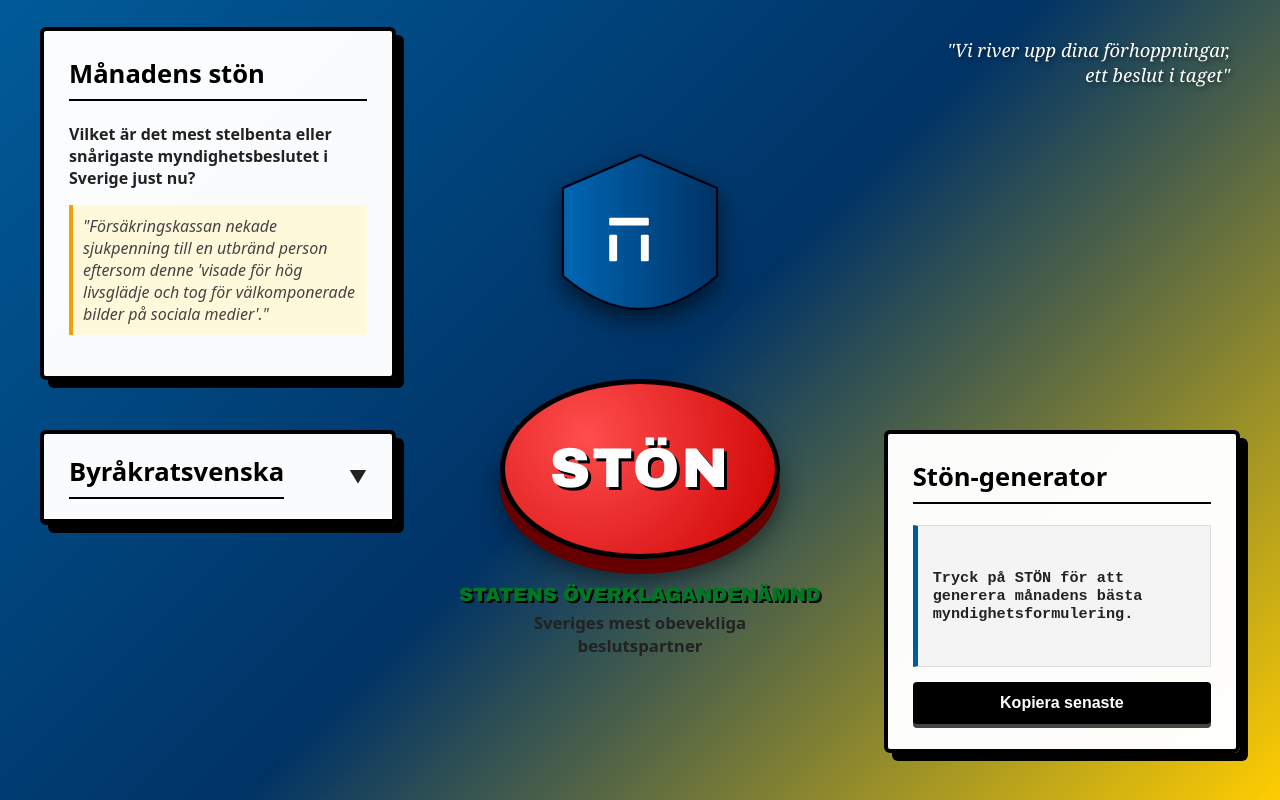
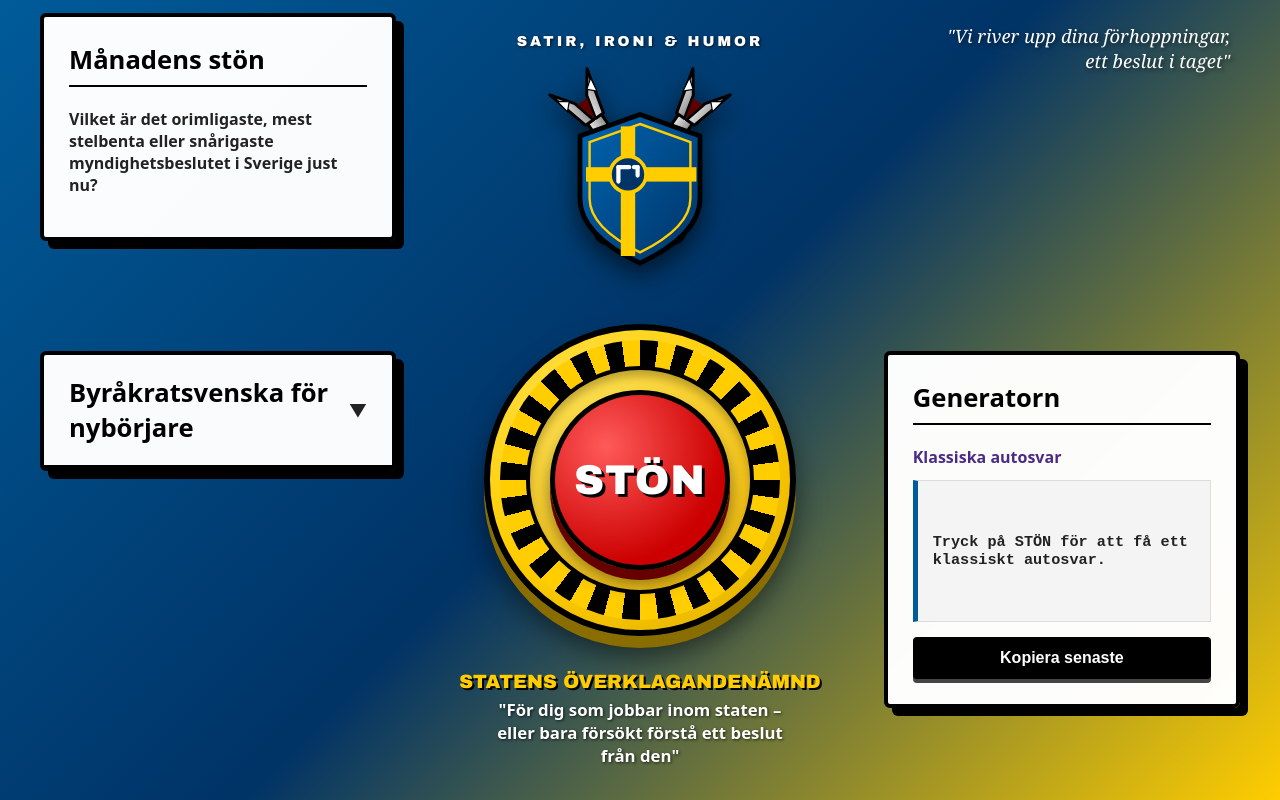
Before and after one commit to stondotnu/stondotnu.github.io, a plain HTML site: page index.html in a window 1280 px wide. Drawn offline with Linux system fonts and the light colour scheme.

Commit message:
Update index.html

```diff
--- a/index.html
+++ b/index.html
@@ -18,14 +18,11 @@
             --black: #000;
             --text: #222;
             --accent-red: #cc0000;
-            --accent-red-light: #ff6666;
             --max-width: 1200px;
         }
 
-        /* Utility: visually hidden for an accessible H1 */
         .sr-only { position: absolute; width: 1px; height: 1px; padding: 0; margin: -1px; overflow: hidden; clip: rect(0,0,0,0); white-space: nowrap; border: 0; }
 
-        /* Blågul gradient som bakgrund */
         html,body{height:100%;}
         body {
             margin: 0;
@@ -40,7 +37,6 @@
             align-items: center;
         }
 
-        /* Huvudlayouten */
         .grid-container {
             display: grid;
             grid-template-columns: 1fr 1.2fr 1fr;
@@ -50,7 +46,6 @@
             align-items: start;
         }
 
-        /* Slogan högst upp till höger */
         .slogan {
             grid-column: 3;
             grid-row: 1;
@@ -63,14 +58,12 @@
             padding: 10px;
         }
 
-        /* Stil för satirrutorna (Svarta ramar enligt din skiss) */
         .box {
             background: rgba(255, 255, 255, 0.98);
             border: 4px solid var(--black);
             border-radius: 6px;
             padding: 25px;
             box-shadow: 8px 8px 0px var(--black);
-            transition: all 0.2s ease;
             margin-bottom: 20px;
         }
 
@@ -82,12 +75,10 @@
             padding-bottom: 8px;
         }
 
-        /* Placering av rutor */
         .box-manadens { grid-column: 1; grid-row: 1; }
         .box-byrakrat { grid-column: 1; grid-row: 2; }
         .box-generator { grid-column: 3; grid-row: 2; }
 
-        /* Anpassa details/summary för accessible accordion */
         details.box { padding: 0; }
         details > summary.accordion-header {
             cursor: pointer;
@@ -99,13 +90,9 @@
             padding: 20px 25px;
             list-style: none;
         }
-        summary.accordion-header h2 { margin: 0; }
+        summary.accordion-header h2 { margin: 0; border: none; padding: 0; }
         summary.accordion-header::-webkit-details-marker { display:none; }
-        details[open] summary.accordion-header::after {
-            content: '▲';
-            font-size: 1.1rem;
-            font-weight: bold;
-        }
+        details[open] summary.accordion-header::after { content: '▲'; font-size: 1.1rem; font-weight: bold; }
         summary.accordion-header::after { content: '▼'; font-size: 1.1rem; font-weight: bold; }
 
         .accordion-content { padding: 15px 25px 25px 25px; }
@@ -113,7 +100,6 @@
         .dictionary-item { margin-bottom: 15px; padding-bottom: 10px; border-bottom: 1px dashed #ccc; font-size: 0.95rem; }
         .dictionary-item:last-child { border-bottom: none; margin-bottom: 0; padding-bottom: 0; }
 
-        /* Centralt element (Logga, Knapp och text) */
         .center-zone {
             grid-column: 2;
             grid-row: 1 / span 2;
@@ -126,36 +112,70 @@
         }
 
         /* LOGGA */
-        .myndighet-logo { width: 220px; height: 220px; margin-bottom: 15px; filter: drop-shadow(0px 10px 12px rgba(0,0,0,0.6)); }
+        .myndighet-logo { width: 240px; height: 240px; margin-bottom: 20px; filter: drop-shadow(0px 10px 12px rgba(0,0,0,0.6)); }
 
-        /* STÖNKNAPPEN */
+        /* AVFYRNINGSKNAPP: gul bas + rund röd knapp */
+        .launch-base {
+            position: relative;
+            width: 300px;
+            height: 300px;
+            border-radius: 50%;
+            background: radial-gradient(circle at 35% 30%, #ffe55c, var(--yellow) 55%, #d9a800);
+            border: 6px solid var(--black);
+            box-shadow: 0 12px 0 #8a6d00, 0 20px 28px rgba(0,0,0,0.5);
+            display: flex;
+            align-items: center;
+            justify-content: center;
+        }
+        /* varningsrand */
+        .launch-base::before {
+            content: '';
+            position: absolute;
+            inset: 10px;
+            border-radius: 50%;
+            background: repeating-conic-gradient(var(--black) 0 7.5deg, var(--yellow) 7.5deg 15deg);
+        }
+        /* innerplatta */
+        .launch-base::after {
+            content: '';
+            position: absolute;
+            inset: 36px;
+            border-radius: 50%;
+            background: radial-gradient(circle at 35% 30%, #ffe55c, #f2b800);
+            border: 4px solid var(--black);
+            box-shadow: inset 0 6px 10px rgba(0,0,0,0.25);
+        }
+
         .ston-button {
-            background: radial-gradient(circle at 30% 30%, #ff4d4d, var(--accent-red));
+            position: relative;
+            z-index: 1;
+            background: radial-gradient(circle at 30% 30%, #ff5a5a, var(--accent-red) 70%);
             color: white;
             border: 5px solid var(--black);
-            width: 280px;
+            width: 180px;
             height: 180px;
             border-radius: 50%;
             font-family: 'Arial Black', Impact, sans-serif;
-            font-size: 3.5rem;
+            font-size: 2.6rem;
             font-weight: bold;
-            letter-spacing: 2px;
+            letter-spacing: 1px;
             cursor: pointer;
-            box-shadow: 0 15px 0px #660000, 0 20px 25px rgba(0,0,0,0.5);
+            box-shadow: 0 10px 0 #660000, 0 14px 18px rgba(0,0,0,0.45);
             transition: transform 0.12s ease, box-shadow 0.12s ease;
-            outline: none;
             text-shadow: 3px 3px 0px var(--black);
             display: inline-flex;
             align-items: center;
             justify-content: center;
+            padding: 0;
         }
-        .ston-button:hover { background: radial-gradient(circle at 30% 30%, #ff6666, #e60000); }
-        .ston-button:active { transform: translateY(10px); box-shadow: 0 5px 0px #660000, 0 10px 15px rgba(0,0,0,0.5); }
+        .ston-button:hover { background: radial-gradient(circle at 30% 30%, #ff7a7a, #e60000 70%); }
+        .ston-button:active { transform: translateY(8px); box-shadow: 0 2px 0 #660000, 0 4px 8px rgba(0,0,0,0.45); }
 
-        .myndighet-titel { margin-top: 25px; color: #072; font-family: 'Arial Black', sans-serif; font-size: 1.2rem; text-transform: uppercase; text-shadow: 2px 2px 0px var(--black); }
-        .myndighet-sub { color: #222; font-size: 1.05rem; font-weight: bold; margin-top: 6px; max-width: 320px; }
+        .myndighet-titel { margin-top: 35px; color: var(--yellow); font-family: 'Arial Black', sans-serif; font-size: 1.2rem; text-transform: uppercase; text-shadow: 2px 2px 0px var(--black); }
+        .myndighet-sub { color: #fff; font-size: 1.05rem; font-weight: bold; margin-top: 6px; max-width: 320px; text-shadow: 1px 1px 3px rgba(0,0,0,0.7); }
 
-        /* Generatorlådan */
+        .gen-sub { margin: 0 0 12px; font-weight: bold; color: #4b2a86; }
+        .kicker { color: #fff; font-family: 'Arial Black', sans-serif; font-size: 0.9rem; letter-spacing: 3px; text-transform: uppercase; margin-bottom: 15px; text-shadow: 1px 1px 3px rgba(0,0,0,0.7); }
         .gen-output { background: #f4f4f4; padding: 15px; border-left: 5px solid var(--blue-1); min-height: 110px; font-family: 'Courier New', Courier, monospace; font-size: 0.95rem; margin-bottom: 15px; border-top: 1px solid #ddd; border-right: 1px solid #ddd; border-bottom: 1px solid #ddd; display: flex; align-items: center; font-weight: bold; }
 
         .btn-small { background: var(--black); color: white; border: none; padding: 12px 15px; cursor: pointer; font-weight: bold; border-radius: 4px; width: 100%; font-size: 1rem; box-shadow: 0 4px 0px #444; }
@@ -165,19 +185,19 @@
         .shake { animation: shakeAnim 0.3s ease-in-out; }
         @keyframes shakeAnim { 0%,100%{ transform: translateX(0);} 20%,60%{ transform: translateX(-6px);} 40%,80%{ transform: translateX(6px);} }
 
-        /* focus styles for keyboard users */
-        button:focus, summary:focus, .btn-small:focus { outline: 3px solid #ffd54f; outline-offset: 3px; }
+        button:focus-visible, summary:focus-visible { outline: 3px solid #fff; outline-offset: 3px; }
 
-        /* Respect reduced motion */
         @media (prefers-reduced-motion: reduce) { .shake, .ston-button, * { animation-duration: 1ms !important; transition-duration: 1ms !important; } }
 
         @media (max-width: 900px) {
             .grid-container { display: flex; flex-direction: column; }
             .slogan { text-align: center; order: -1; }
             .center-zone { order: 0; }
-            .ston-button { width: 220px; height: 140px; font-size: 2.6rem; }
+            .myndighet-logo { width: 200px; height: 200px; }
+            .launch-base { width: 250px; height: 250px; }
+            .launch-base::after { inset: 30px; }
+            .ston-button { width: 150px; height: 150px; font-size: 2.1rem; }
         }
-
     </style>
 </head>
 <body>
@@ -186,24 +206,18 @@
 
     <div class="grid-container" id="main-grid">
 
-        <!-- Citat/Slogan -->
         <div class="slogan" aria-hidden="true">
             "Vi river upp dina förhoppningar,<br>ett beslut i taget"
         </div>
 
-        <!-- MÅNADENS STÖN -->
         <section class="box box-manadens" aria-labelledby="manadens-title">
             <h2 id="manadens-title">Månadens stön</h2>
-            <p><strong>Vilket är det mest stelbenta eller snårigaste myndighetsbeslutet i Sverige just nu?</strong></p>
-            <p style="font-style: italic; color: #444; margin-top: 15px; background: #fff9db; padding: 10px; border-left: 4px solid #f59f00;">
-                "Försäkringskassan nekade sjukpenning till en utbränd person eftersom denne 'visade för hög livsglädje och tog för välkomponerade bilder på sociala medier'."
-            </p>
+            <p><strong>Vilket är det orimligaste, mest stelbenta eller snårigaste myndighetsbeslutet i Sverige just nu?</strong></p>
         </section>
 
-        <!-- BYRÅKRATSVENSKA (accessible details/summary) -->
         <details class="box box-byrakrat" id="byrakrat-accordion">
-            <summary class="accordion-header" role="button" aria-controls="byrakrat-content">
-                <h2>Byråkratsvenska</h2>
+            <summary class="accordion-header">
+                <h2>Byråkratsvenska för nybörjare</h2>
             </summary>
             <div class="accordion-content" id="byrakrat-content">
                 <div style="padding-top: 5px;">
@@ -220,7 +234,7 @@
                         <strong>"Skyndsamt"</strong><br>➔ Betyder: Inom de närmaste fjorton månaderna, om ingen blir långtidssjukskriven.
                     </div>
                     <div class="dictionary-item">
-                        <strong>"Välvillig tolkning"</strong><br>➔ Betyder: We hittade inget kryphål för att neka dig direkt, men vi letar fortfarande.
+                        <strong>"Välvillig tolkning"</strong><br>➔ Betyder: Vi hittade inget kryphål för att neka dig direkt, men vi letar fortfarande.
                     </div>
                     <div class="dictionary-item">
                         <strong>"Ärendet är avslutat"</strong><br>➔ Betyder: Sluta ring oss, vi har blockerat ditt nummer i växeln.
@@ -232,37 +246,66 @@
             </div>
         </details>
 
-        <!-- CENTRUM: LOGGA + STÖNKNAPPEN -->
         <div class="center-zone" role="region" aria-labelledby="centrum-title">
 
-            <!-- Inline SVG with accessible title -->
+            <div class="kicker">Satir, ironi &amp; humor</div>
+
+            <!-- Logotyp: sköld med två korsade häftklammerborttagare med vidöppna käftar -->
             <svg class="myndighet-logo" viewBox="0 0 200 200" xmlns="http://www.w3.org/2000/svg" role="img" aria-labelledby="logo-title logo-desc">
                 <title id="logo-title">STÖN.NU logotyp</title>
-                <desc id="logo-desc">En stiliserad blå sköld med en avbruten häftklammer-symbol i mitten.</desc>
+                <desc id="logo-desc">En blå sköld med gult kors och en avbruten häftklammer. Bakom skölden ligger två korsade häftklammerborttagare vars käftar gapar uppåt som hungriga munnar.</desc>
                 <defs>
-                    <linearGradient id="g" x1="0" x2="1">
+                    <linearGradient id="shield" x1="0" y1="0" x2="1" y2="1">
                         <stop offset="0" stop-color="#0066b3"/>
                         <stop offset="1" stop-color="#003366"/>
                     </linearGradient>
+                    <linearGradient id="steel" x1="0" x2="1">
+                        <stop offset="0" stop-color="#e8e8e8"/>
+                        <stop offset="1" stop-color="#8d8d8d"/>
+                    </linearGradient>
+                    <!-- En häftklammerborttagare, käften uppåt -->
+                    <g id="remover">
+                        <!-- handtag -->
+                        <rect x="-7" y="-70" width="14" height="128" rx="6" fill="url(#steel)" stroke="#000" stroke-width="2.5"/>
+                        <!-- gapande käftar -->
+                        <polygon points="-9,-66 -19,-104 -6,-86 -1,-66" fill="url(#steel)" stroke="#000" stroke-width="2.5" stroke-linejoin="round"/>
+                        <polygon points="9,-66 19,-104 6,-86 1,-66" fill="url(#steel)" stroke="#000" stroke-width="2.5" stroke-linejoin="round"/>
+                        <!-- mörkt gap -->
+                        <polygon points="-5,-84 5,-84 0,-66" fill="#5a0000"/>
+                        <!-- huggtänder -->
+                        <polygon points="-17,-96 -9,-90 -15,-84" fill="#fff" stroke="#000" stroke-width="1"/>
+                        <polygon points="17,-96 9,-90 15,-84" fill="#fff" stroke="#000" stroke-width="1"/>
+                    </g>
                 </defs>
-                <path d="M100 10 L170 40 L170 120 Q100 180 30 120 L30 40 Z" fill="url(#g)" stroke="#001" stroke-width="2" />
-                <g transform="translate(60,55) scale(0.6)" fill="#fff">
-                    <rect x="20" y="20" width="60" height="12" rx="2" ry="2" />
-                    <rect x="20" y="46" width="12" height="40" rx="2" ry="2" />
-                    <rect x="68" y="46" width="12" height="40" rx="2" ry="2" />
-                </g>
+
+                <!-- Korsade häftklammerborttagare bakom skölden -->
+                <g transform="translate(100,100) rotate(-35)"><use href="#remover"/></g>
+                <g transform="translate(100,100) rotate(35)"><use href="#remover"/></g>
+
+                <!-- Sköld -->
+                <path d="M100 42 L150 60 L150 112 Q150 142 100 166 Q50 142 50 112 L50 60 Z" fill="url(#shield)" stroke="#000" stroke-width="4" stroke-linejoin="round"/>
+                <path d="M100 50 L142 65 L142 112 Q142 136 100 157 Q58 136 58 112 L58 65 Z" fill="none" stroke="#FFCD00" stroke-width="2"/>
+                <!-- Nordiskt kors -->
+                <rect x="84" y="52" width="12" height="108" fill="#FFCD00"/>
+                <rect x="55" y="86" width="92" height="12" fill="#FFCD00"/>
+                <!-- Avbruten häftklammer i mitten -->
+                <circle cx="90" cy="92" r="15" fill="#003366" stroke="#FFCD00" stroke-width="3"/>
+                <path d="M82 86 V98 M98 86 V93" stroke="#fff" stroke-width="3.5" stroke-linecap="round" fill="none"/>
+                <path d="M82 86 H98" stroke="#fff" stroke-width="3.5" stroke-linecap="round" stroke-dasharray="9 4" fill="none"/>
             </svg>
 
-            <button id="ston-button" class="ston-button" aria-pressed="false" aria-label="Tryck för stön">STÖN</button>
+            <div class="launch-base">
+                <button id="ston-button" class="ston-button" aria-label="Tryck för stön">STÖN</button>
+            </div>
 
             <div class="myndighet-titel" id="centrum-title">STATENS ÖVERKLAGANDENÄMND</div>
-            <div class="myndighet-sub">Sveriges mest obevekliga beslutspartner</div>
+            <div class="myndighet-sub">"För dig som jobbar inom staten – eller bara försökt förstå ett beslut från den"</div>
         </div>
 
-        <!-- GENERATOR / HÖGERKOLUMN -->
         <aside class="box box-generator" aria-labelledby="generator-title">
-            <h2 id="generator-title">Stön-generator</h2>
-            <div id="gen-output" class="gen-output" aria-live="polite">Tryck på STÖN för att generera månadens bästa myndighetsformulering.</div>
+            <h2 id="generator-title">Generatorn</h2>
+            <p class="gen-sub">Klassiska autosvar</p>
+            <div id="gen-output" class="gen-output" aria-live="polite">Tryck på STÖN för att få ett klassiskt autosvar.</div>
             <button id="copy-btn" class="btn-small" type="button">Kopiera senaste</button>
         </aside>
 
@@ -273,65 +316,48 @@
             const stonBtn = document.getElementById('ston-button');
             const output = document.getElementById('gen-output');
             const copyBtn = document.getElementById('copy-btn');
+            const details = document.getElementById('byrakrat-accordion');
 
-            const phrases = [
-                "Efter en samlad bedömning har vi beslutat att skjuta upp ditt mål i enlighet med gällande rutiner.",
-                "Din ansökan har handlagts i turordning och avslutats enligt punkt 12.3.2 i handboken.",
-                "Vi har inte funnit tillräckliga kompletterande uppgifter men är villiga att pröva på nytt efter omprövning.",
-                "Vår bedömning är att ärendet inte uppfyller kriterierna men vi uppmuntrar dig att inkomma med ytterligare intyg.",
-                "Beslutet fattades efter en samlad och välvillig tolkning av tillämpliga bestämmelser."
-            ];
+            const subjects = ["klagomål", "överklagande", "ansökan", "begäran om omprövning", "komplettering"];
+            const places = ["i källaren", "i en flyttlåda", "längst ner i högen", "i arkivet bakom arkivet", "i en pärm märkt 'Övrigt'"];
+            const closers = ["Ha en fortsatt trevlig dag", "Svara inte på detta meddelande", "Vi ser fram emot att inte höra av dig"];
 
-            function pick() { return phrases[Math.floor(Math.random()*phrases.length)]; }
+            function rnd(arr) { return arr[Math.floor(Math.random() * arr.length)]; }
 
-            function flashText(text){
-                output.textContent = text;
+            function pick() {
+                const months = 12 * (2 + Math.floor(Math.random() * 7)); // 24–96 mån
+                return "Vi har mottagit ditt " + rnd(subjects) + ". Det har lagts " + rnd(places) +
+                    ". Handläggningstiden beräknas till " + months + " mån. " + rnd(closers) + ".";
             }
 
             stonBtn.addEventListener('click', function(){
-                // toggle aria-pressed briefly to indicate activation
-                const pressed = stonBtn.getAttribute('aria-pressed') === 'true';
-                stonBtn.setAttribute('aria-pressed', String(!pressed));
-
-                // animate
                 stonBtn.classList.remove('shake');
-                // force reflow
                 void stonBtn.offsetWidth;
                 stonBtn.classList.add('shake');
-
-                const text = pick();
-                flashText(text);
-
-                // remove shake after animation
+                output.textContent = pick();
                 setTimeout(()=> stonBtn.classList.remove('shake'), 400);
+                if (details && !details.open) details.open = true;
             });
 
-            // Copy button
+            function flashCopied(){
+                copyBtn.textContent = 'Kopierat!';
+                setTimeout(()=> copyBtn.textContent = 'Kopiera senaste', 1200);
+            }
+
             copyBtn.addEventListener('click', async function(){
                 const text = output.textContent || '';
                 try {
                     await navigator.clipboard.writeText(text);
-                    copyBtn.textContent = 'Kopierat!';
-                    setTimeout(()=> copyBtn.textContent = 'Kopiera senaste', 1200);
+                    flashCopied();
                 } catch (e){
-                    // fallback
                     const ta = document.createElement('textarea');
                     ta.value = text;
                     document.body.appendChild(ta);
                     ta.select();
-                    try { document.execCommand('copy'); copyBtn.textContent = 'Kopierat!'; setTimeout(()=> copyBtn.textContent = 'Kopiera senaste', 1200);} catch(e){ alert('Kunde inte kopiera.'); }
+                    try { document.execCommand('copy'); flashCopied(); } catch(err){ alert('Kunde inte kopiera.'); }
                     document.body.removeChild(ta);
                 }
             });
-
-            // Allow Enter/Space to activate summary (most browsers do) and ensure keyboard accessibility for button is native
-
-            // Small enhancement: reveal the accordion on the first ston if not open
-            stonBtn.addEventListener('click', function(){
-                const details = document.getElementById('byrakrat-accordion');
-                if (details && !details.open) details.open = true;
-            });
-
         })();
     </script>
 
```
